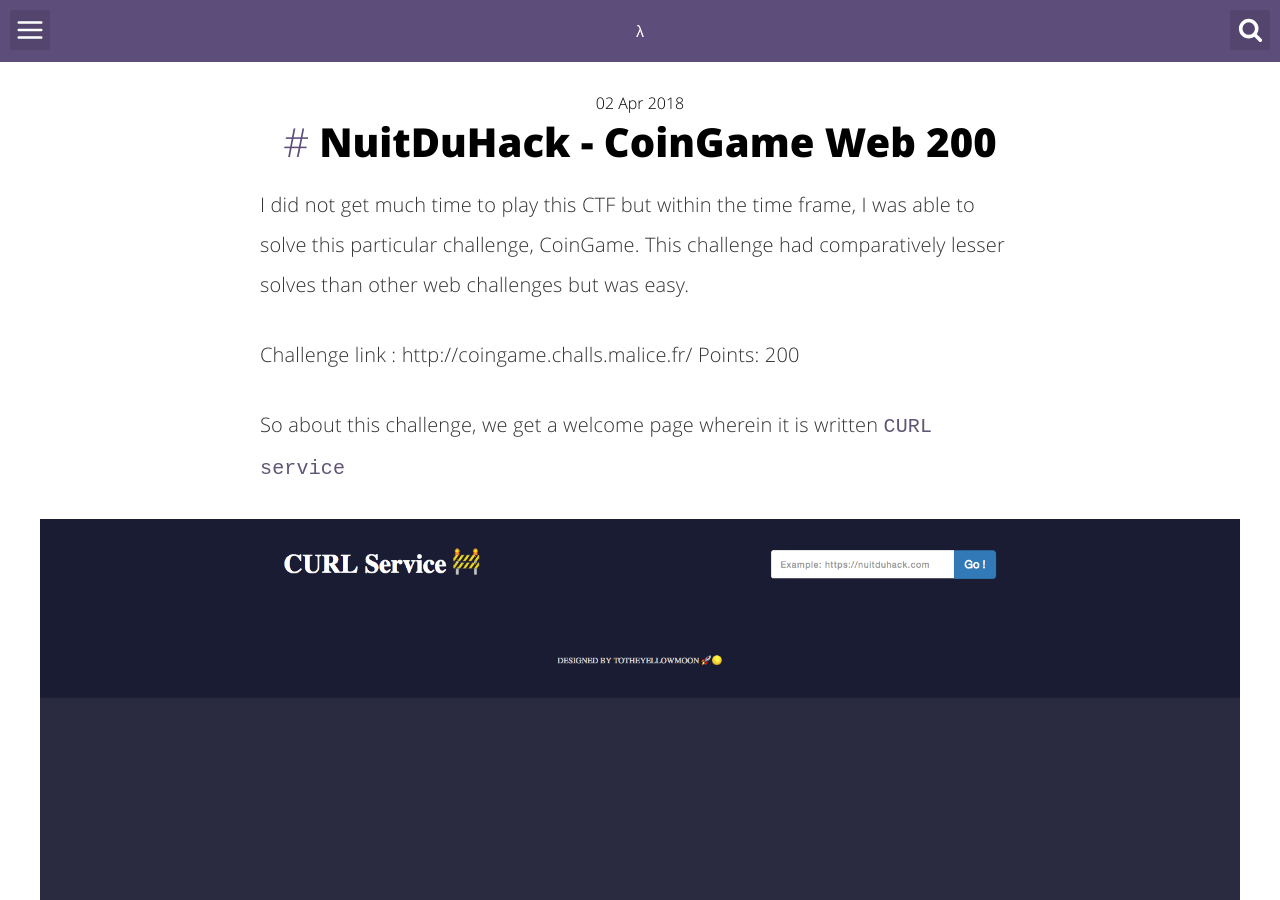
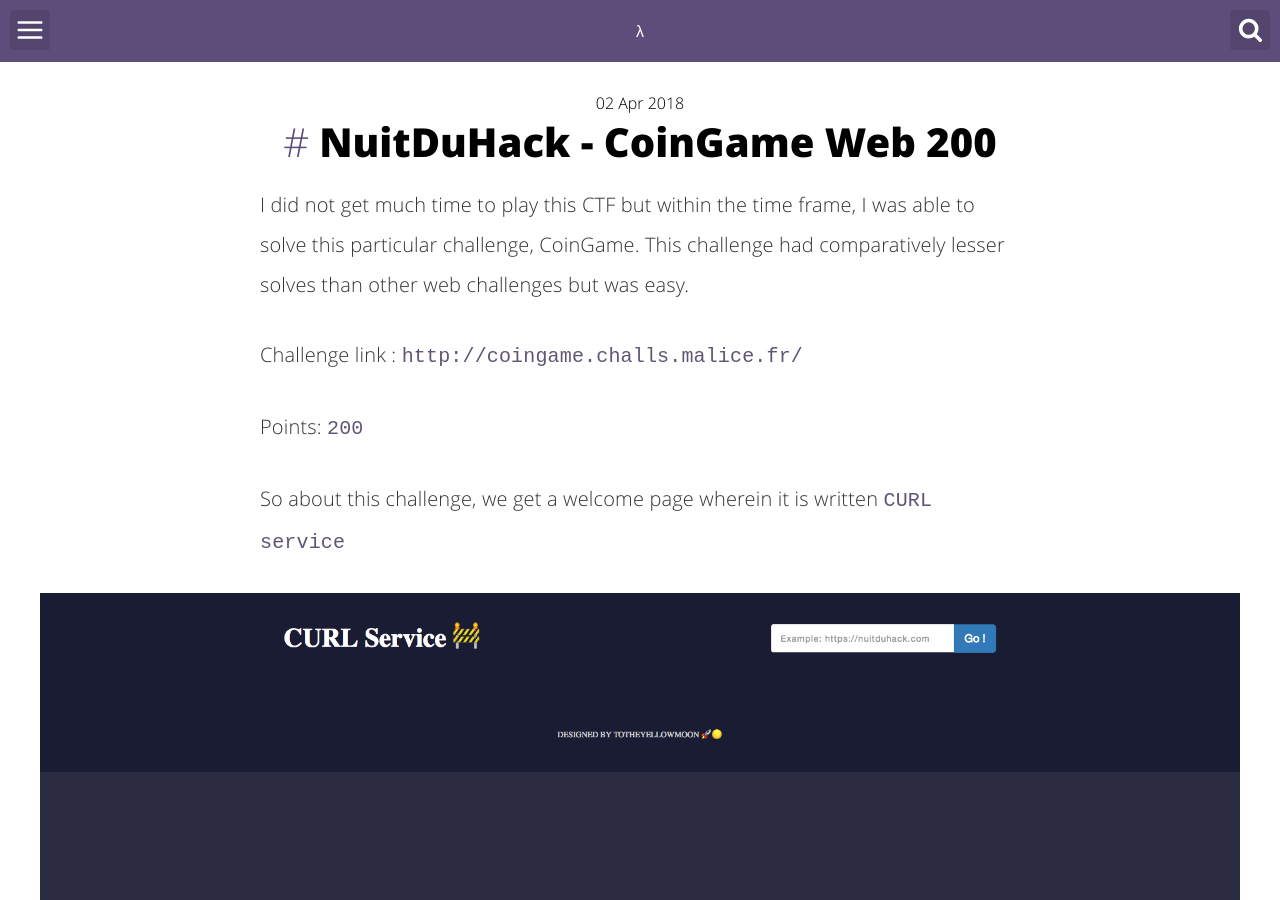
Before and after one commit to g0kkk/blog, a Jekyll site: the page built from _posts/2018-04-02- NuitDuHack-Web.md, in a window 1280 px wide and 900 px high. Built offline with Jekyll 4.4.1, drawn with Linux system fonts in a browser that asks for light colours; comment, search, counter and statistics services are not loaded.

Commit message:
fixing issues

```diff
--- a/_posts/2018-04-02- NuitDuHack-Web.md
+++ b/_posts/2018-04-02- NuitDuHack-Web.md
@@ -13,8 +13,9 @@ categories:
 
 I did not get much time to play this CTF but within the time frame, I was able to solve this particular challenge, CoinGame. This challenge had comparatively lesser solves than other web challenges but was easy.
 
-Challenge link : http://coingame.challs.malice.fr/
-Points: 200
+Challenge link : `http://coingame.challs.malice.fr/`
+
+Points: `200`
 
 So about this challenge, we get a welcome page wherein it is written `CURL service`
 <figure class="foto-legenda">
```
